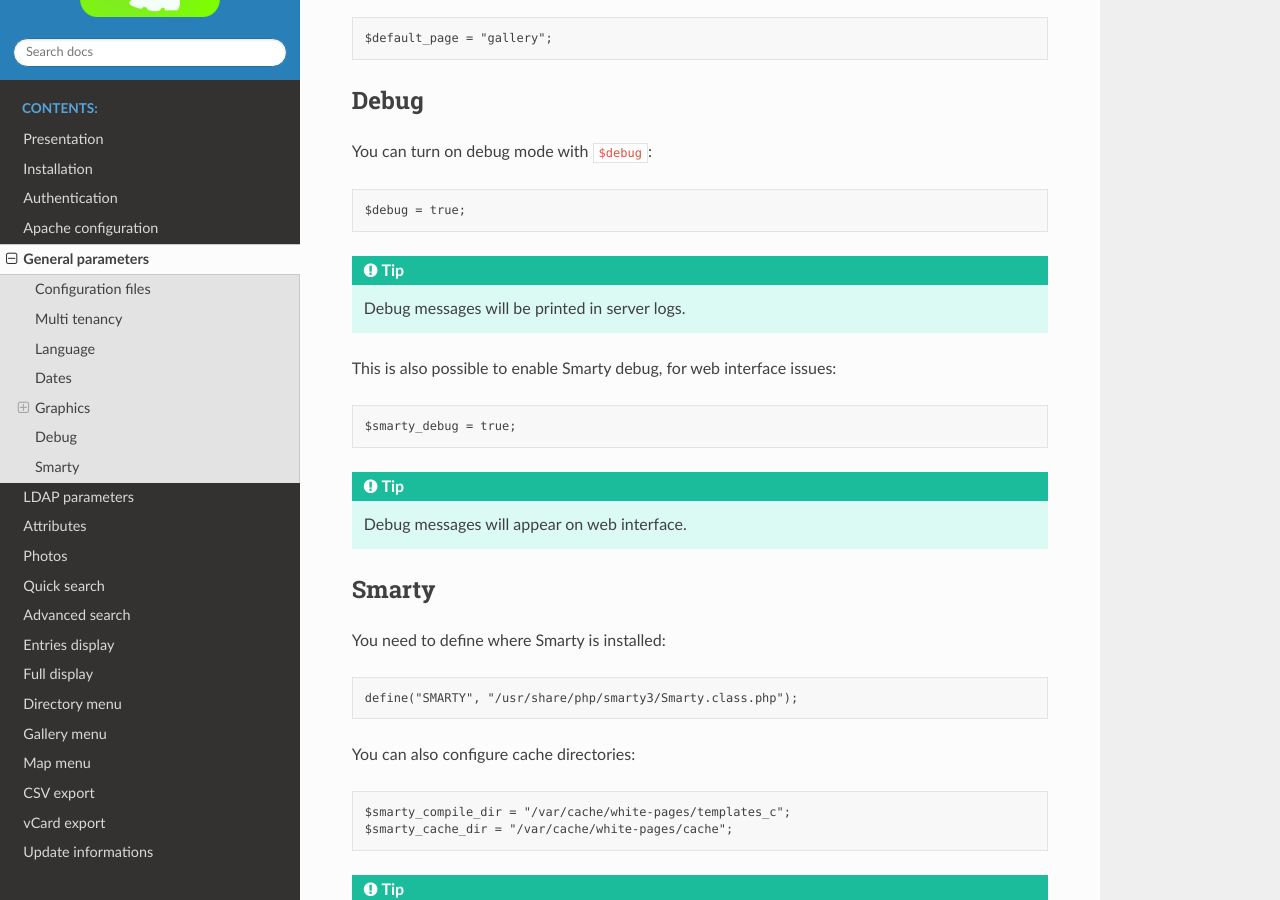
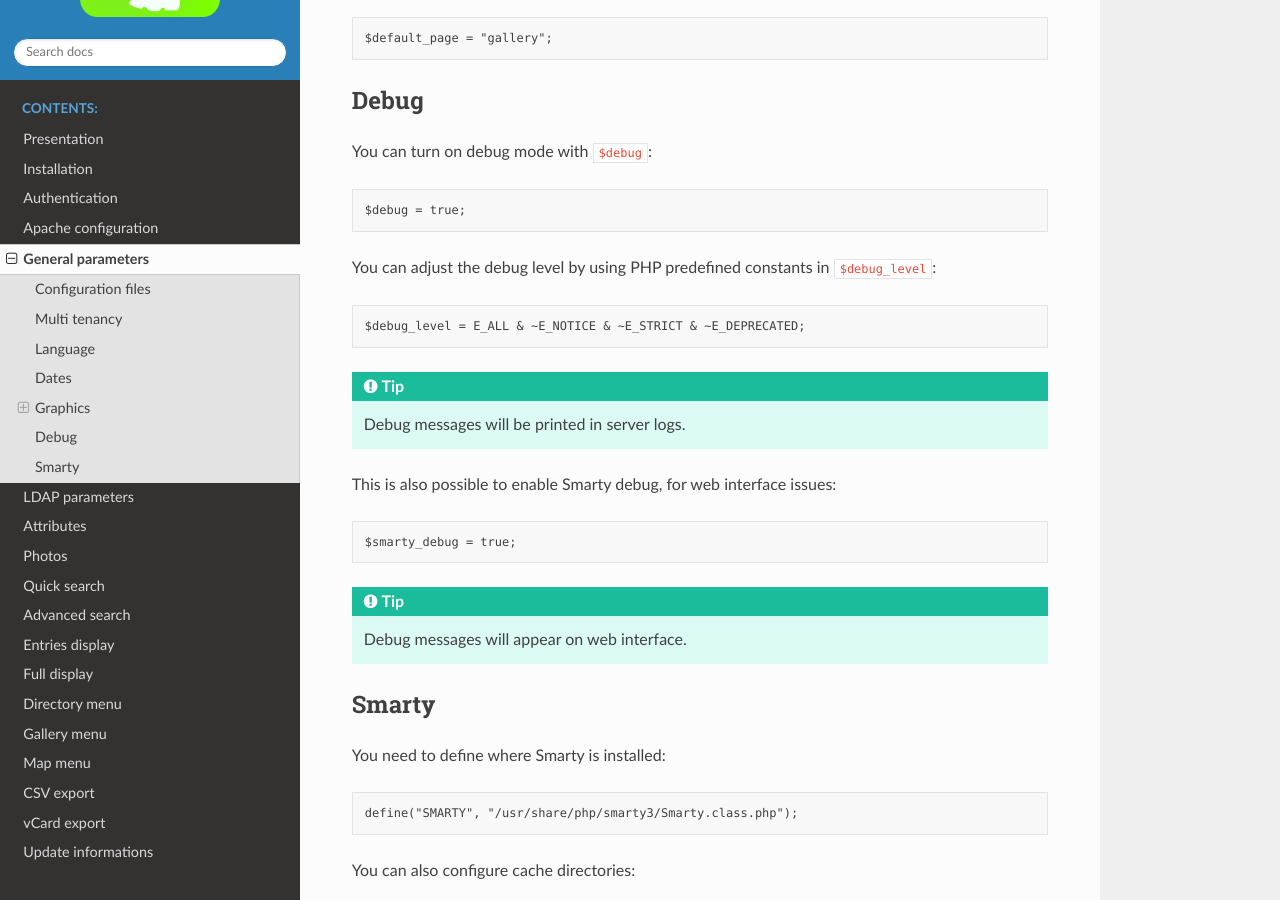
Before and after one commit to ltb-project/white-pages, a Sphinx documentation site: the page built from docs/general-parameters.rst, in a window 1280 px wide and 900 px high, scrolled down 3765 px. Built offline with Sphinx 7.4.7 and the Read the Docs theme 3.1.0, drawn with Linux system fonts in a browser that asks for light colours.

Commit message:
Documentation for debug_level

```diff
--- a/docs/general-parameters.rst
+++ b/docs/general-parameters.rst
@@ -195,6 +195,12 @@ You can turn on debug mode with ``$debug``:
 
     $debug = true;
 
+You can adjust the debug level by using PHP predefined constants in ``$debug_level``:
+
+.. code-block:: php
+
+    $debug_level = E_ALL & ~E_NOTICE & ~E_STRICT & ~E_DEPRECATED;
+
 .. tip:: Debug messages will be printed in server logs.
 
 This is also possible to enable Smarty debug, for web interface issues:
```
